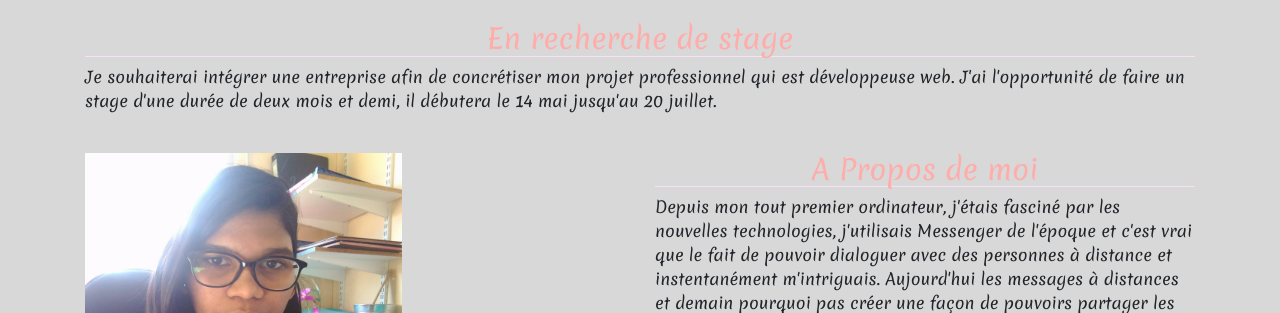
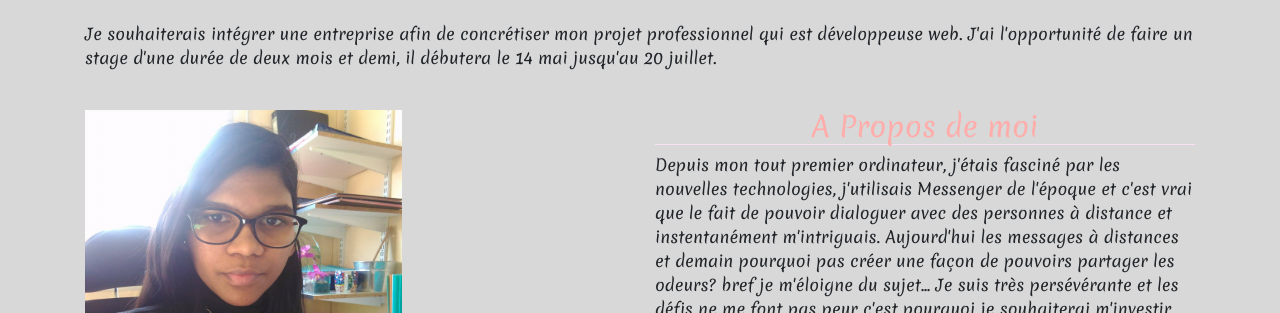
Before and after one commit to PLoraine/CV_Loraine, a plain HTML site: page index.html in a window 1280 px wide. Shown: the part 818-1131 px from the top of the page. Drawn offline with nearby package versions, Linux system fonts and the light colour scheme.

Commit message:
add modification

```diff
--- a/index.html
+++ b/index.html
@@ -48,8 +48,8 @@
     <div class="container mt-4">
         <div class="row">
             <div class="col-sm-12">
-                <h3>En recherche de stage</h3>
-                <p> Je souhaiterai intégrer une entreprise afin de concrétiser mon projet professionnel qui est développeuse web. J'ai l'opportunité de faire un stage d'une durée de deux mois et demi, il débutera le 14 mai jusqu'au 20 juillet. </p>
+
+                <p> Je souhaiterais intégrer une entreprise afin de concrétiser mon projet professionnel qui est développeuse web. J'ai l'opportunité de faire un stage d'une durée de deux mois et demi, il débutera le 14 mai jusqu'au 20 juillet. </p>
             </div>
         </div>
     </div>
```
